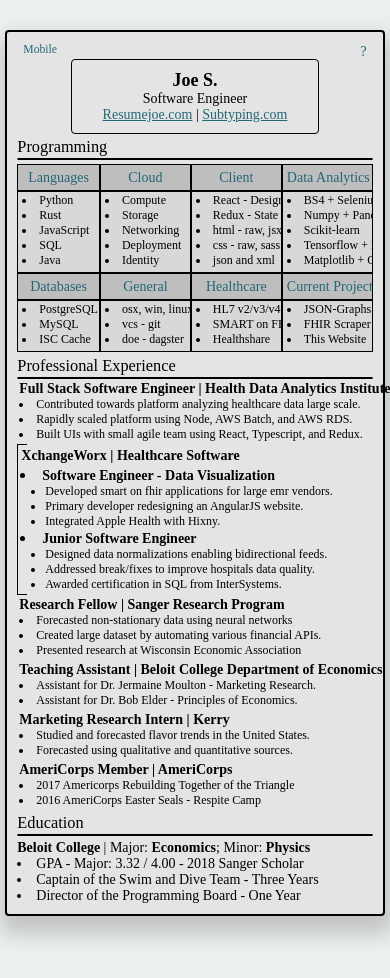
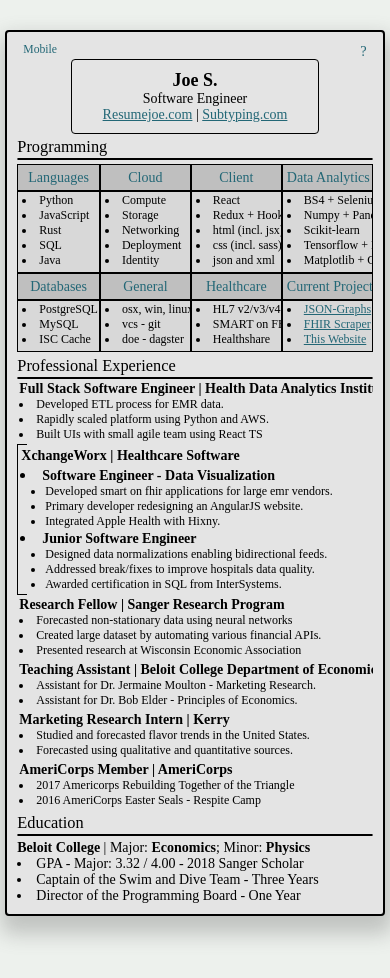
Before and after one commit to aoibht/aoibht.github.io, a plain HTML site: page index.html in a window 390 px wide. Drawn offline with Linux system fonts and the light colour scheme.

Commit message:
sizing fixes

```diff
--- a/index.html
+++ b/index.html
@@ -46,8 +46,8 @@
 
                 <!--Mobile-->
                 <li class = "mobile-list-item">Python</li>
+                <li class = "mobile-list-item">JavaScript</li>
                 <li class = "mobile-list-item">Rust</li>
-                <li class = "mobile-list-item">JavaScript</li>
                 <li class = "mobile-list-item">SQL</li>
                 <li class = "mobile-list-item">Java</li>
 
@@ -67,21 +67,20 @@
                 <li class = "mobile-list-item">Deployment</li>
                 <li class = "mobile-list-item">Identity</li>
 
-
             </div>
             <div class = "programming-list">
                 <!--Desktop-->
-                <li class = "desktop-list-item">React - Design</li>
-                <li class = "desktop-list-item">Redux - State</li>
-                <li class = "desktop-list-item">html - raw, jsx</li>
-                <li class = "desktop-list-item">css - raw, sass</li>
+                <li class = "desktop-list-item">React</li>
+                <li class = "desktop-list-item">Redux, Hooks</li>
+                <li class = "desktop-list-item">html (incl. jsx)</li>
+                <li class = "desktop-list-item">css (incl. sass)</li>
                 <li class = "desktop-list-item">json and xml</li>
 
                 <!--Mobile-->
-                <li class = "mobile-list-item">React - Design</li>
-                <li class = "mobile-list-item">Redux - State</li>
-                <li class = "mobile-list-item">html - raw, jsx</li>
-                <li class = "mobile-list-item">css - raw, sass</li>
+                <li class = "mobile-list-item">React</li>
+                <li class = "mobile-list-item">Redux + Hooks</li>
+                <li class = "mobile-list-item">html (incl. jsx)</li>
+                <li class = "mobile-list-item">css (incl. sass)</li>
                 <li class = "mobile-list-item">json and xml</li>
 
             </div>
@@ -140,14 +139,14 @@
             </div>
             <div class = "programming-list">
                 <!--Desktop-->
-                <li class = "desktop-list-item"><a href = "https://www.subtyping.com/">JSON-Graphs</a></li>
+                <li class = "desktop-list-item"><a href = "https://www.subtyping.com/visualizations/">JSON-Graphs</a></li>
                 <li class = "desktop-list-item"><a href = "https://github.com/aoibht/FHIR-Scrape">FHIR Scraper</a></li>
                 <li class = "desktop-list-item"><a href = "https://github.com/aoibht/aoibht.github.io">This Website</a></li>
 
                 <!--Mobile-->
-                <li class = "mobile-list-item">JSON-Graphs</li>
-                <li class = "mobile-list-item">FHIR Scraper</li>
-                <li class = "mobile-list-item">This Website</li>
+                <li class = "mobile-list-item"><a href = "https://www.subtyping.com/visualizations/">JSON-Graphs</a></li>
+                <li class = "mobile-list-item"><a href = "https://github.com/aoibht/FHIR-Scrape">FHIR Scraper</a></li>
+                <li class = "mobile-list-item"><a href = "https://github.com/aoibht/aoibht.github.io">This Website</a></li>
             </div>
         </div>
 
@@ -163,9 +162,9 @@
                 <li class = "job-description-desktop">Built integration workflow for EMR FHIR data using Python's Dagster and AWS RDS.</li>
 
                 <!--Mobile-->
-                <li class = "job-description-mobile">Contributed towards platform analyzing healthcare data large scale.</li>
-                <li class = "job-description-mobile">Rapidly scaled platform using Node, AWS Batch, and AWS RDS.</li>
-                <li class = "job-description-mobile">Built UIs with small agile team using React, Typescript, and Redux.</li>
+                <li class = "job-description-mobile">Developed ETL process for EMR data.</li>
+                <li class = "job-description-mobile">Rapidly scaled platform using Python and AWS.</li>
+                <li class = "job-description-mobile">Built UIs with small agile team using React TS</li>
             </div>
             <div class = "intro-name"></div>
             <span class = 'intro-company'>XchangeWorx | Healthcare Software<p class = "job-when">- Albany, NY - June 2019 to March 2021 </p></span>
--- a/joe_stephenson_resume.css
+++ b/joe_stephenson_resume.css
@@ -259,6 +259,13 @@ PROFESSIONAL
     font-weight: 400;
 }
 
+.mobile-job-when{
+    margin: auto;
+    font-size: 8px;
+    display: inline;
+    font-weight: 400;
+}
+
 /*
 Education
 */
@@ -399,6 +406,7 @@ Styling for the programming and mathematics coureses
     #professional-container {
         margin-bottom: 0px;
         margin-top: 0px;
+        overflow: scroll;
     }
 
     /*Education*/
```
Also changed, not shown: 1 other file.
